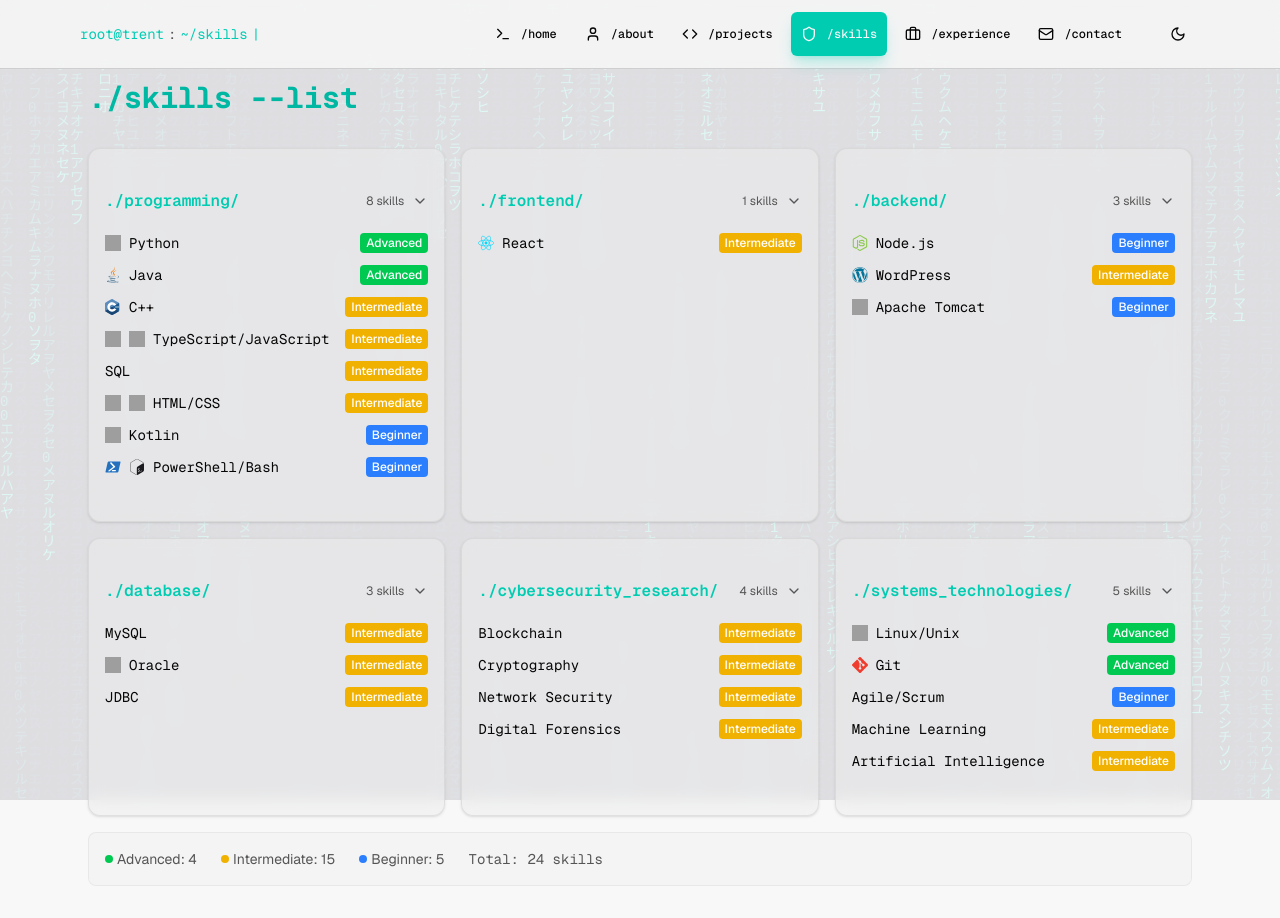
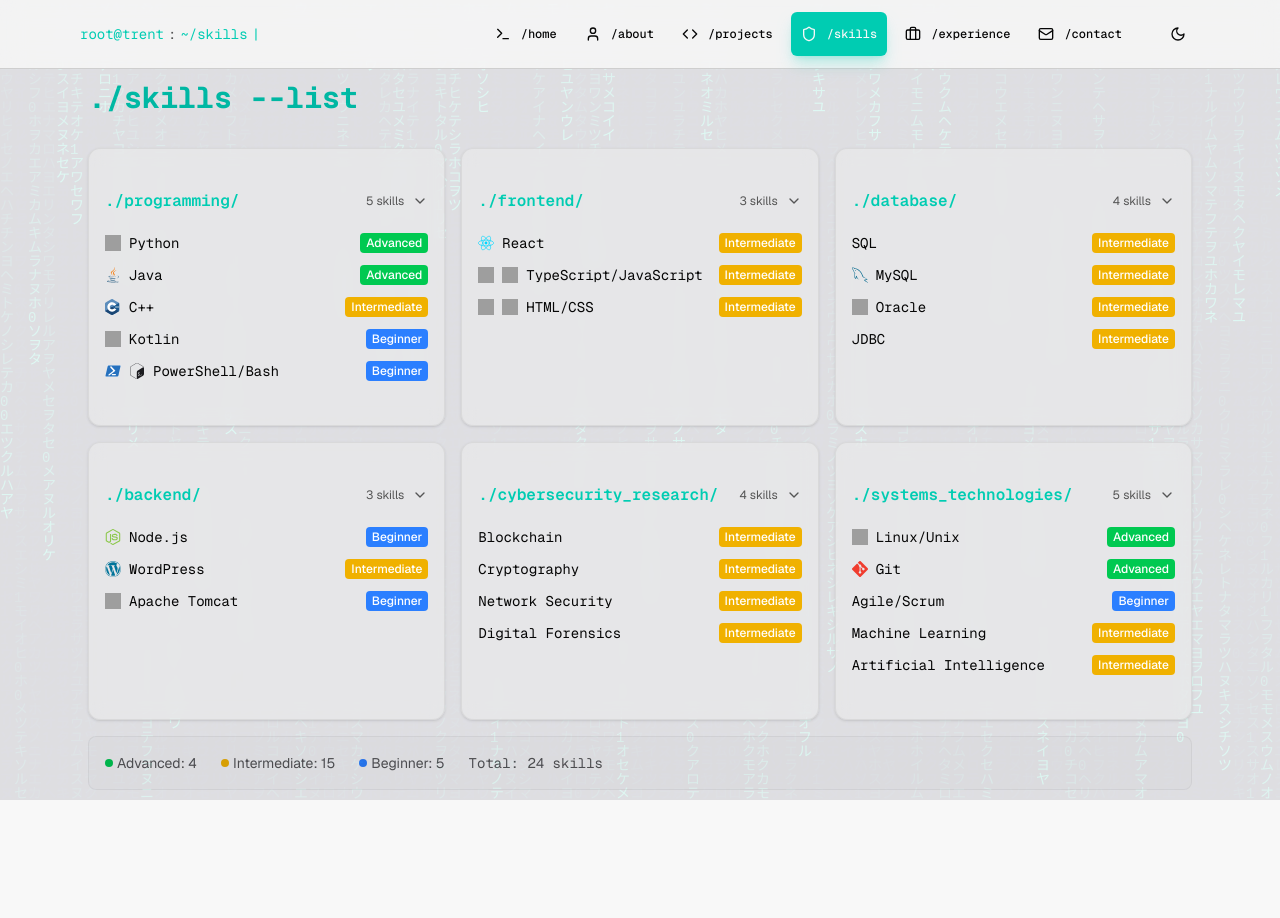
Before and after one commit to Trent-Menard/portfolio, a Next.js app: page / in a window 1280 px wide. Both pictures are taken after a click on the button "/skills". Shown: the top 918 px of the page. After the commit the page ends 838 px from the top, so only its background shows below. Built offline with nearby package versions, Linux system fonts and the light colour scheme; grey boxes are pictures that could not be loaded.

Commit message:
Recategorize some skills

```diff
--- a/components/skill-terminal.tsx
+++ b/components/skill-terminal.tsx
@@ -15,16 +15,16 @@ const skills: Skill[] = [
   { name: "Python", level: 90, category: "Programming", logo: "python.svg" },
   { name: "Java", level: 90, category: "Programming", logo: "java.svg" },
   { name: "C++", level: 75, category: "Programming", logo: "cplusplus.svg" },
-  { name: "TypeScript/JavaScript", level: 80, category: "Programming", logo: ["typescript.svg", "javascript.svg"] },
-  { name: "SQL", level: 75, category: "Programming" },
-  { name: "HTML/CSS", level: 80, category: "Programming", logo: ["html.svg", "css.svg"] },
+  { name: "React", level: 75, category: "Frontend", logo: "react.svg" },
+  { name: "TypeScript/JavaScript", level: 80, category: "Frontend", logo: ["typescript.svg", "javascript.svg"] },
+  { name: "HTML/CSS", level: 80, category: "Frontend", logo: ["html.svg", "css.svg"] },
+  { name: "SQL", level: 75, category: "Database" },
   { name: "Kotlin", level: 65, category: "Programming", logo: "kotlin.svg" },
   { name: "PowerShell/Bash", level: 65, category: "Programming", logo: ["powershell.svg", "bash.svg"] },
-  { name: "React", level: 75, category: "Frontend", logo: "react.svg" },
   { name: "Node.js", level: 65, category: "Backend", logo: "nodejs.svg" },
   { name: "WordPress", level: 75, category: "Backend", logo: "wordpress.svg" },
   { name: "Apache Tomcat", level: 65, category: "Backend", logo: "apachetomcat.svg" },
-  { name: "MySQL", level: 75, category: "Database"},
+  { name: "MySQL", level: 75, category: "Database", logo: "mysql.svg"},
   { name: "Oracle", level: 75, category: "Database", logo: "oracle.svg" },
   { name: "JDBC", level: 80, category: "Database" },
   { name: "Blockchain", level: 80, category: "Cybersecurity_Research" },
```
